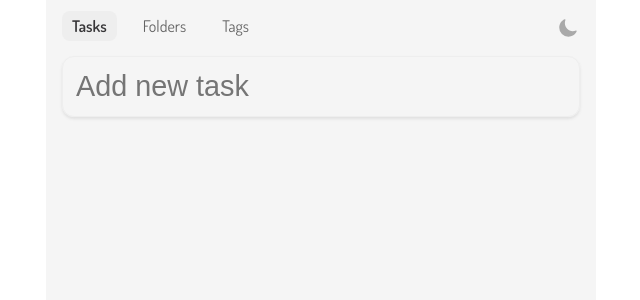
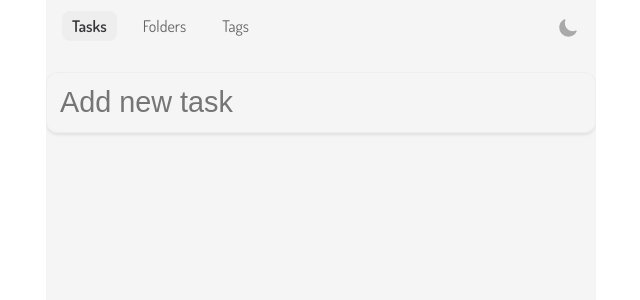
Before and after one commit to mDep07/todo-app, a React (Create React App) app: page /tasks in a window 1280 px wide. Shown: the top 300 px of the page, without its empty margins (319-959 px from the left). Built offline with nearby package versions, Linux system fonts and the light colour scheme.

Commit message:
Update page tasks

```diff
--- a/src/Pages/Tasks.tsx
+++ b/src/Pages/Tasks.tsx
@@ -8,6 +8,8 @@ import TasksFilters from "../components/Tasks/TasksFilters";
 import useTasks from "../hooks/useTasks";
 import TasksService from "../services/tasks";
 import FoldersService from '../services/folders';
+
+import StyledTasksContainer from '../styles/Tasks';
 
 const _tasks = new TasksService();
 const _folders = new FoldersService();
@@ -46,7 +48,7 @@ export default function Tasks() {
   }
 
   return (
-    <section style={{ padding: '0 1rem' }}>
+    <StyledTasksContainer>
       <TasksFilters setTasks={(tasks) => dispatch({ type: 'set', payload: tasks })} filters={{ folderId }} />
       <TaskForm create={handleCreate} foldersList={_folders.getAll()} />
       <TasksList
@@ -54,6 +56,6 @@ export default function Tasks() {
         remove={handleRemove}
         update={handleUpdate}
       />
-    </section>
+    </StyledTasksContainer>
   )
 }
```
